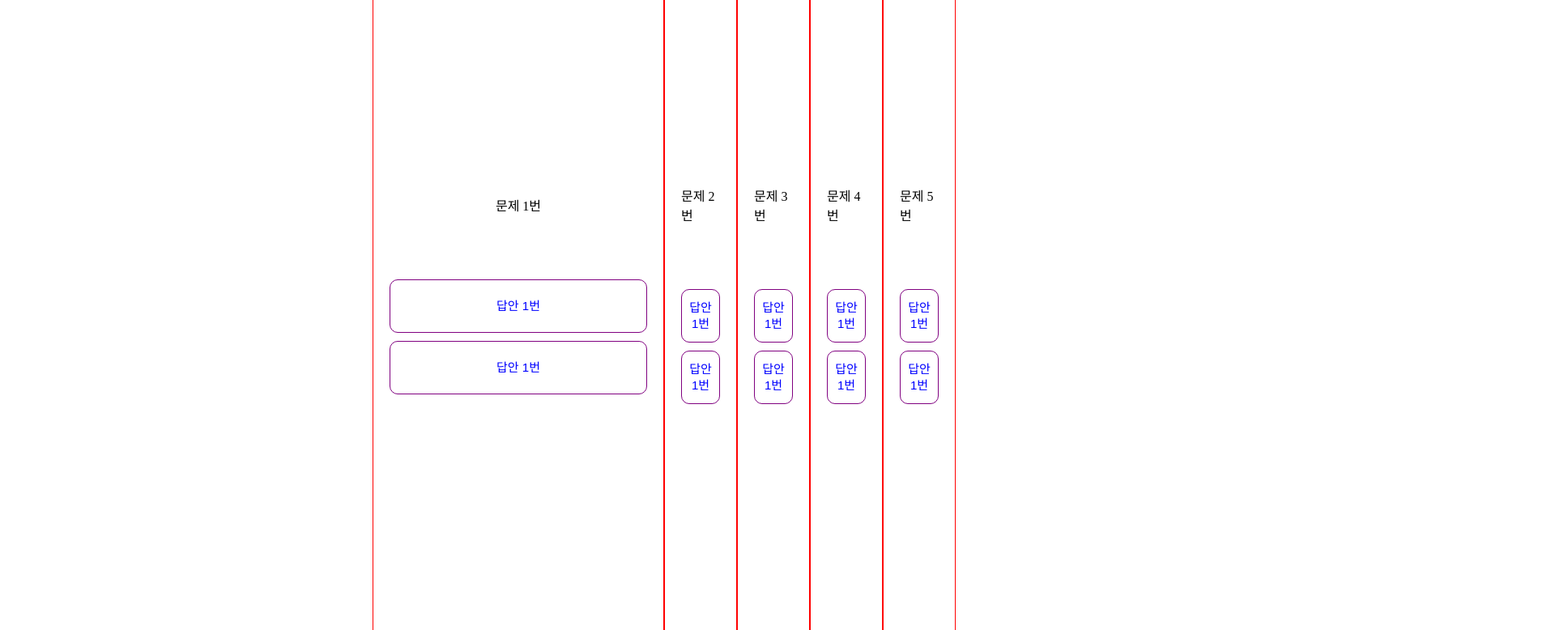
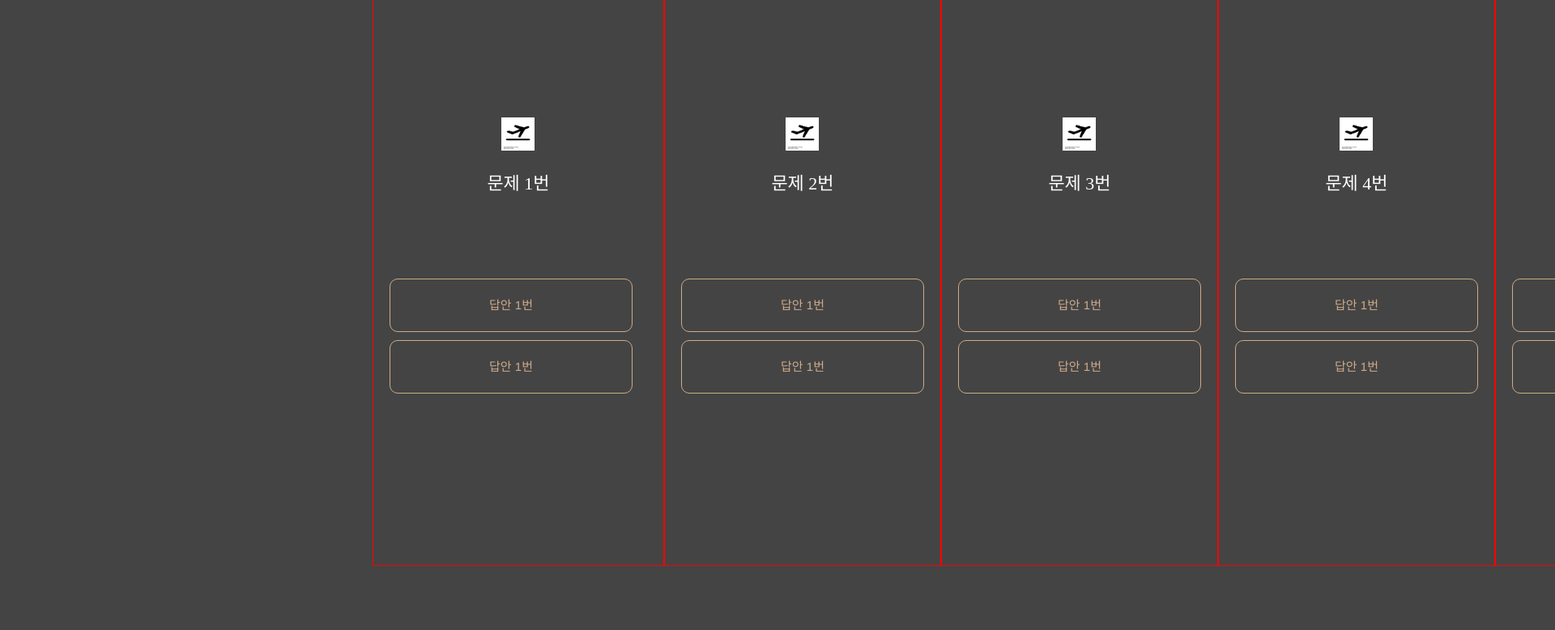
Before and after one commit to HyojaeKwon-GIST20/frontEnd_GistnewsMBTI, a plain HTML site: page main.html in a window 1280 px wide. Shown: the part 99-877 px from the top of the page at 81% size, 1920 px wide, since content can reach past the window. After the commit the page ends 800 px from the top, so only its background shows below. Drawn offline with Linux system fonts and the light colour scheme.

Commit message:
Add files via upload

```diff
--- a/main.html
+++ b/main.html
@@ -30,7 +30,7 @@
                 <div class="section-inner">
                     <div class="question-container">
                         <div class="pic">
-                            <img>
+                            <img src="imagePictogram.png" alt="image" class="image">
                         </div>
                         <div class="question">
                             문제 1번
@@ -50,7 +50,7 @@
                 <div class="section-inner">
                     <div class="question-container">
                         <div class="pic">
-                            <img>
+                            <img src="imagePictogram.png" alt="image" class="image">
                         </div>
                         <div class="question">
                             문제 2번
@@ -68,7 +68,7 @@
                 <div class="section-inner">
                     <div class="question-container">
                         <div class="pic">
-                            <img>
+                            <img src="imagePictogram.png" alt="image" class="image">
                         </div>
                         <div class="question">
                             문제 3번
@@ -86,7 +86,7 @@
                 <div class="section-inner">
                     <div class="question-container">
                         <div class="pic">
-                            <img>
+                            <img src="imagePictogram.png" alt="image" class="image">
                         </div>
                         <div class="question">
                             문제 4번
@@ -104,7 +104,7 @@
                 <div class="section-inner">
                     <div class="question-container">
                         <div class="pic">
-                            <img>
+                            <img src="imagePictogram.png" alt="image" class="image">
                         </div>
                         <div class="question">
                             문제 5번
--- a/mainStyle.css
+++ b/mainStyle.css
@@ -3,14 +3,16 @@
         top: 50px;
     }
 }
-
+body{
+    background-color: #444444;
+}
 h1 {
     font-size: 100%;
     font-weight: inherit;
 }
 
 a {
-    color: #000000;
+    color: #444444;
     display: inline-block;
 }
 
@@ -75,8 +77,16 @@ header .gist-mbti::after{
     width: 190px;
     background-color: #444444;
 }
-
-
+.question{
+    text-align: center;
+    font-size: 22px;
+    line-height: 34px;
+    color: white;
+    padding: 20px 0;
+}
+.pic{
+    text-align: center;
+}
 
 .section-inner {
     display: flex;
@@ -97,7 +107,7 @@ header .gist-mbti::after{
     margin: 0 auto;
     min-height: 600px;
     /*    overflow: hidden; */
-    height: 100vh;
+    height: 90vh;
 
 }
 
@@ -123,10 +133,10 @@ header .gist-mbti::after{
 }
 
 .answer {
-    width: 100%;
+    width: 300px;
     display: block;
-    color: blue;
-    border: 1px solid purple;
+    color: #ceaa8a;
+    border: 1px solid #ceaa8a;
     border-radius: 10px;
     font-size: 15px;
     line-height: 20px;
@@ -141,3 +151,8 @@ button {
     background-color: transparent;
 
 }
+.image{
+    width: 41px;
+    box-sizing: border-box;
+    text-align: center;
+}
```
Also changed, not shown: gistnews_logo.PNG, imagePictogram.png (added).
